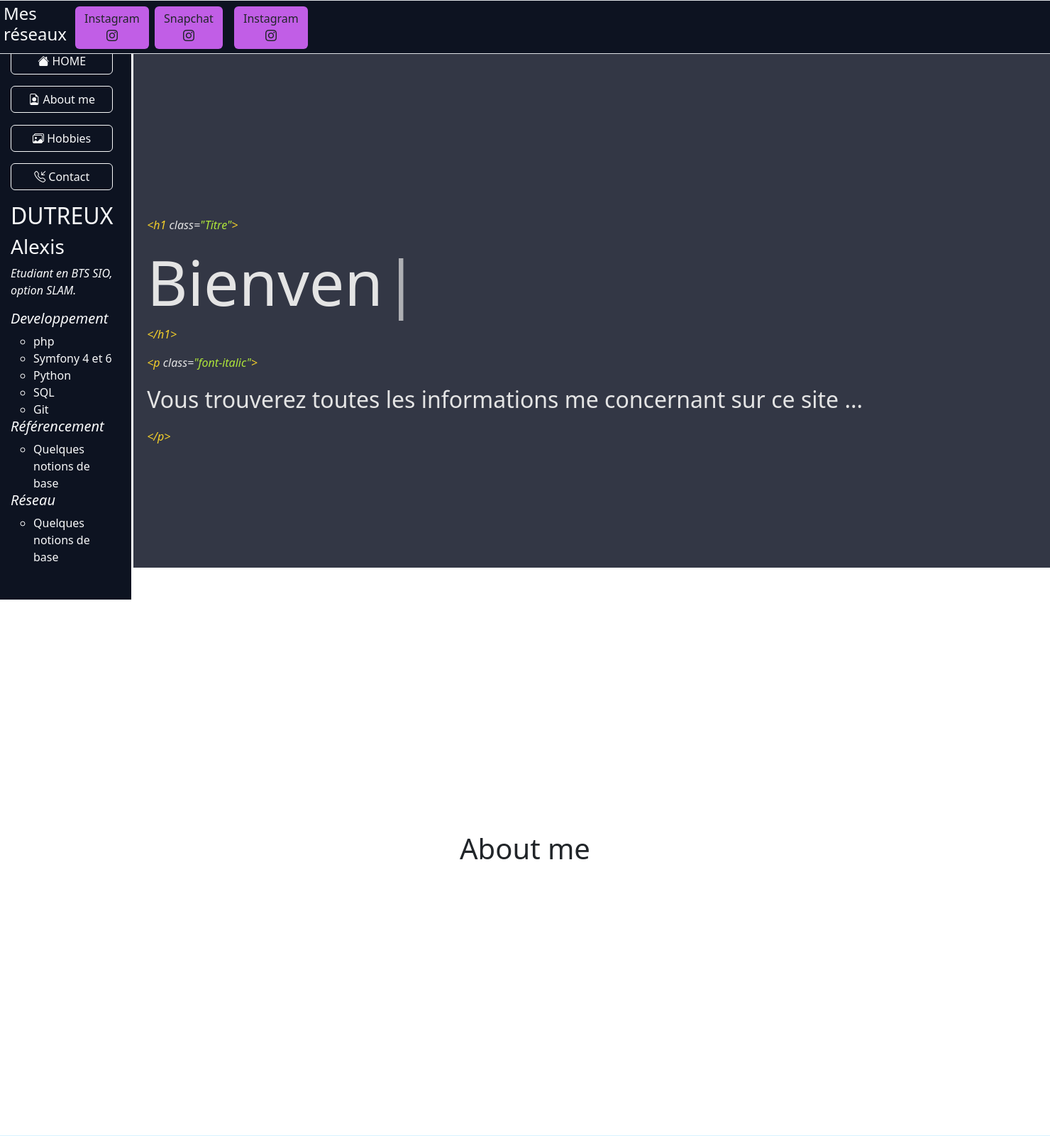
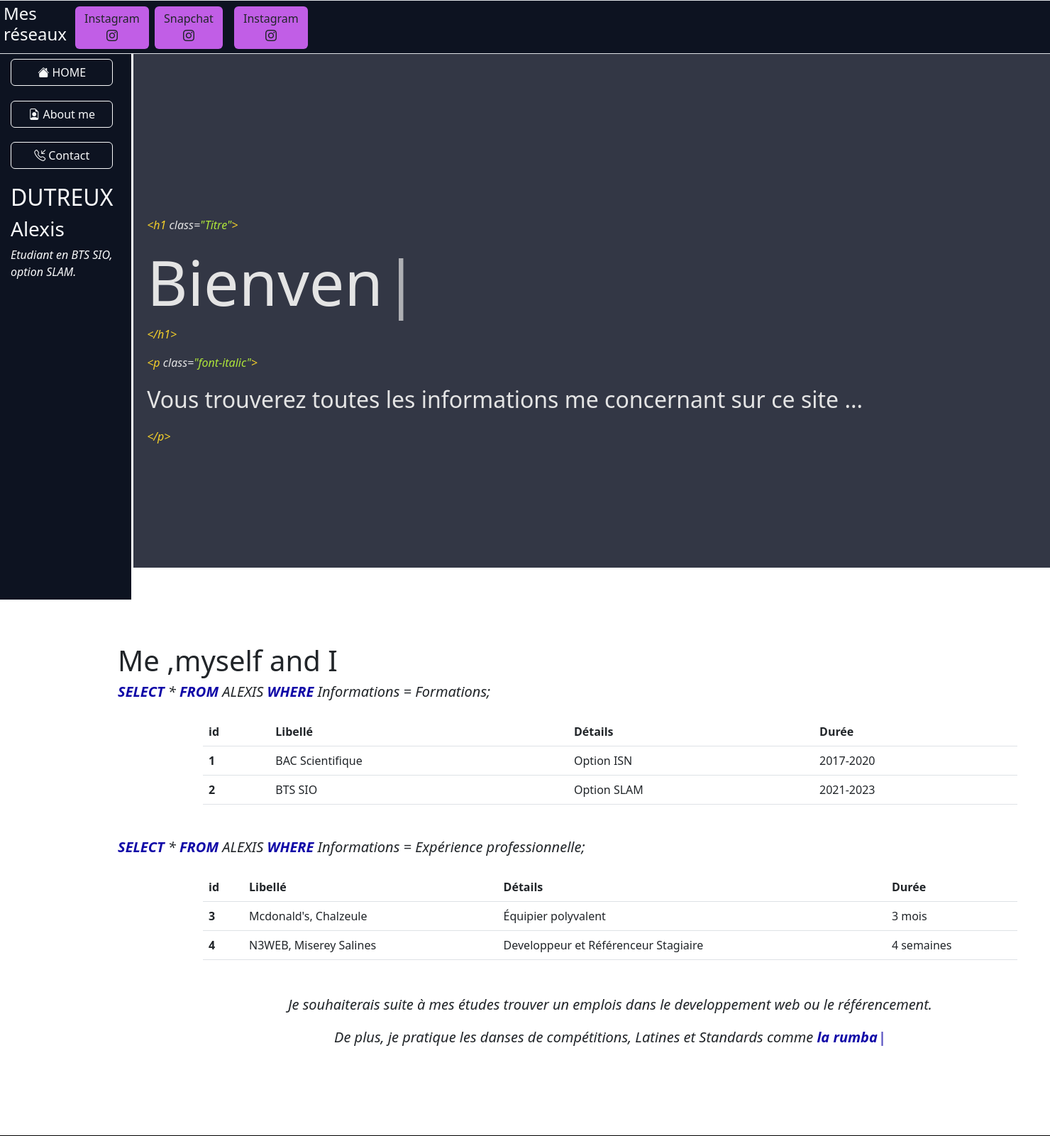
Before and after one commit to DUTREUXAlexis/protfolio, a PHP site: page /DUTREUX-Alexis.php in a window 1480 px wide; the page is wider, and only the part inside the window is pictured. Shown: the top 1601 px of that part at 71% size. Run offline with PHP 8.4, Linux system fonts and the light colour scheme; some libraries are stand-ins or nearby versions.

Commit message:
section About me completed

```diff
--- a/DUTREUX-Alexis.css
+++ b/DUTREUX-Alexis.css
@@ -2,18 +2,17 @@
 {
     margin:0;
     padding:0;
-    box-sizing: border-box;
 }
 body
 {
-    position: relative;
     min-height: 100vh;
     width: 100%;
-    overflow: hidden;
+    overflow: -moz-scrollbars-vertical;
 }
 :root
 {
     --grey:#0D1321;
+    --green: #00ff19;
 }
 .leftscreen
 {
@@ -53,3 +52,7 @@ section {
     background: #333745;
     width: 100%;
 }
+.terminal
+{
+    color: var(--green);
+}
--- a/DUTREUX-Alexis.php
+++ b/DUTREUX-Alexis.php
@@ -13,46 +13,15 @@
 <body class="">
 <main class="row">
    <div class="leftscreen d-flex mt-5" style="width: 13.5%;z-index: 1000; margin-right: 10%">
-        <ul class="d-flex row" style="margin:0; padding:0; margin-right: 7.5%">
+        <ul class="d-flex row mt-3" style="margin:0; padding:0; margin-right: 7.5%">
             <li class="col mb-3 mt-3 list-unstyled "><a class="home btn button col text-light border border-light" href="#home"><i class="bi bi-house-fill"></i> HOME</a></li>
             <li class="col mb-3 list-unstyled"><a class="btn button col text-light border border-light" href="#About me"><i class="bi bi-file-earmark-person"></i> About me</a></li>
-            <li class="col mb-3 list-unstyled"><a class="btn button col text-light border border-light" href="#Hobbies"><i class="bi bi-images"></i> Hobbies</a></li>
             <li class="col mb-3 list-unstyled"><a class="btn button col text-light border border-light" href="#Contact"><i class="bi bi-telephone-inbound"></i> Contact</a></li>
-            <div class="col text-light mb-5" style="margin-right: 20%">
+            <div class="col text-light mb-5" style="margin-right: 20%; margin-bottom:15%">
                 <h2>DUTREUX</h2>
                 <h3>Alexis</h3>
-                <p style="font-style: italic;">Etudiant en BTS SIO, option SLAM.</p>
-                <h5 style="font-style: italic">Developpement</h5>
-                <ul>
-                    <li>
-                        php
-                    </li>
-                    <li>
-                        Symfony 4 et 6
-                    </li>
-                    <li>
-                        Python
-                    </li>
-                    <li>
-                        SQL
-                    </li>
-                    <li>
-                        Git
-                    </li>
-                </ul>
-                <h5 style="font-style: italic">Référencement</h5>
-                <ul>
-                    <li>
-                        Quelques notions de base
-                    </li>
-                </ul>
-                <h5 style="font-style: italic" >Réseau</h5>
-                <ul>
-                    <li>
-                        Quelques notions de base
-                    </li>
-                </ul>
-            </div>
+                <p style="font-style: italic; margin-bottom: 275%">Etudiant en BTS SIO, option SLAM.</p>
+
 
         </ul>
 
@@ -64,7 +33,7 @@
 
 
 
-    <nav class="border d-flex " style="padding-right:100%; position:fixed; z-index: 1000;background:#0D1321; border-color:#0D1321">
+    <nav class="border d-flex" style="padding-right:100%; position:fixed; z-index: 1000;background:#0D1321; border-color:#0D1321">
         <h4 class="text-light p-1">Mes réseaux</h4>
         <div class="" style="padding-left:50%;width: 0; color: #fff">
             <a class="btn btn-danger"  style="margin-left: 180vh" href="https://www.google.com/"><i class="bi bi-x-square"></i>Quitter</a>
@@ -118,24 +87,117 @@
             </div>
         </div>
     </section>
+
+
     <section id="About me">
-        <h1>About me</h1>
+        <div>
+            <div style="position:relative; margin-right: 75vh">
+                <h1 >Me ,myself and I</h1>
+                <h5 style="font-style: italic">
+                    <span style="color: #0F07A7; font-style: italic; font-weight: bold">
+                        SELECT
+                    </span>
+                    *
+                    <span style="color: #0F07A7; font-style: italic; font-weight: bold">
+                        FROM
+                    </span>
+                    ALEXIS
+                    <span style="color: #0F07A7; font-style: italic; font-weight: bold">
+                        WHERE
+                    </span>
+                    Informations = Formations;
+                    </h5>
+            </div>
+            <div>
+                <table class="table mt-4 " style="margin-left: 15vh">
+                    <thead>
+                    <tr>
+                        <th scope="col">id</th>
+                        <th scope="col">Libellé</th>
+                        <th scope="col">Détails</th>
+                        <th scope="col">Durée</th>
+                    </tr>
+                    </thead>
+                    <tbody>
+                    <tr>
+                        <th scope="row">1</th>
+                        <td>BAC Scientifique</td>
+                        <td>Option ISN</td>
+                        <td>2017-2020</td>
+                    </tr>
+                    <tr>
+                        <th scope="row">2</th>
+                        <td>BTS SIO</td>
+                        <td>Option SLAM</td>
+                        <td>2021-2023</td>
+                    </tr>
+                    </tbody>
+                </table>
+            </div>
+            <div class="mt-5">
+                <h5 style="font-style: italic">
+                    <span style="color: #0F07A7; font-style: italic; font-weight: bold">
+                        SELECT
+                    </span>
+                    *
+                    <span style="color: #0F07A7; font-style: italic; font-weight: bold">
+                        FROM
+                    </span>
+                    ALEXIS
+                    <span style="color: #0F07A7; font-style: italic; font-weight: bold">
+                        WHERE
+                    </span>
+                    Informations = Expérience professionnelle;
+                </h5>
+            </div>
+            <div>
+                <table class="table mt-4 " style="margin-left: 15vh">
+                    <thead>
+                    <tr>
+                        <th scope="col">id</th>
+                        <th scope="col">Libellé</th>
+                        <th scope="col">Détails</th>
+                        <th scope="col">Durée</th>
+                    </tr>
+                    </thead>
+                    <tbody>
+                    <tr>
+                        <th scope="row">3</th>
+                        <td>Mcdonald's, Chalzeule</td>
+                        <td>Équipier polyvalent</td>
+                        <td>3 mois</td>
+                    </tr>
+                    <tr>
+                        <th scope="row">4</th>
+                        <td>N3WEB, Miserey Salines</td>
+                        <td>Developpeur et Référenceur Stagiaire</td>
+                        <td>4 semaines</td>
+                    </tr>
+                    </tbody>
+                </table>
+            </div>
+            <div class="mt-5 fixed text-center" style="font-size: 125%;font-style: italic; margin-left: 30vh">
+                <p>Je souhaiterais suite à mes études trouver un emplois dans le developpement web ou le référencement.</p>
+                <p>De plus, je pratique les danses de compétitions, Latines et Standards comme <span style="color: #0F07A7;font-weight: bold" class="event3"></span></p>
+            </div>
+
+        </div>
+
     </section>
-    <section id="Hobbies">
-        <h1>Hobbies</h1>
-    </section>
-    <section id="Contact" class="" style="">
+
+
+    <section id="Contact">
         <div>
-            <div class="row border bg-light p-1" style="height: ;width: 100%; margin-left: 13.3%; margin-top: 2%">Invite de commandes</div>
-            <div class="row" style="margin-left: 13%; margin-bottom: 20%">
-                <p style="color:#00ff19;" class="" >Portfolio [version 1.0.0.2022]</p>
-                <p style="color:#00ff19;" class="">All rights reserved</p>
-                <p style="color:#00ff19;">C:\>cd Portfolio\DUTREUX-Alexis\Contacts</p>
-                <p style="color:#00ff19;">C:\Portfolio\DUTREUX-Alexis\Contacts> dir Contacts</p>
-                <p style="color:#00ff19;">Répertoire de C:Portfolio\DUTREUX-Alexis\Contacts></p>
-                <p style="color:#00ff19;">Téléphone &lt;DIR> 06.18.32.57.96</p>
-                <p style="color:#00ff19;">email &lt;DIR> dutreuxa@gmail.com</p>
-                <p style="color:#00ff19;">C:\Portfolio\DUTREUX-Alexis\Contacts><span class="event2"></span></p>
+            <div class="row border bg-light p-1" style="height: ;width: 100%; margin-left: 13.3%; margin-top: 4%">Invite de commandes</div>
+            <div class="row terminal" style="margin-left: 13%; margin-bottom: 20%">
+                <p>Portfolio [version 1.0.0.2022]</p>
+                <p>All rights reserved</p>
+                <p>C:\>cd Portfolio\DUTREUX-Alexis\Contacts</p>
+                <p>C:\Portfolio\DUTREUX-Alexis\Contacts> dir Contacts</p>
+                <p>Répertoire de C:Portfolio\DUTREUX-Alexis\Contacts></p>
+                <p>Téléphone &lt;DIR> 06.18.32.57.96</p>
+                <p>email &lt;DIR> dutreuxa@gmail.com</p>
+                <p>C:\Portfolio\DUTREUX-Alexis\Contacts><span class="event2"></span></p>
 
             </div>
         </div>
```
Also changed, not shown: DUTREUX-Alexis.js (+45 -1 lines).
